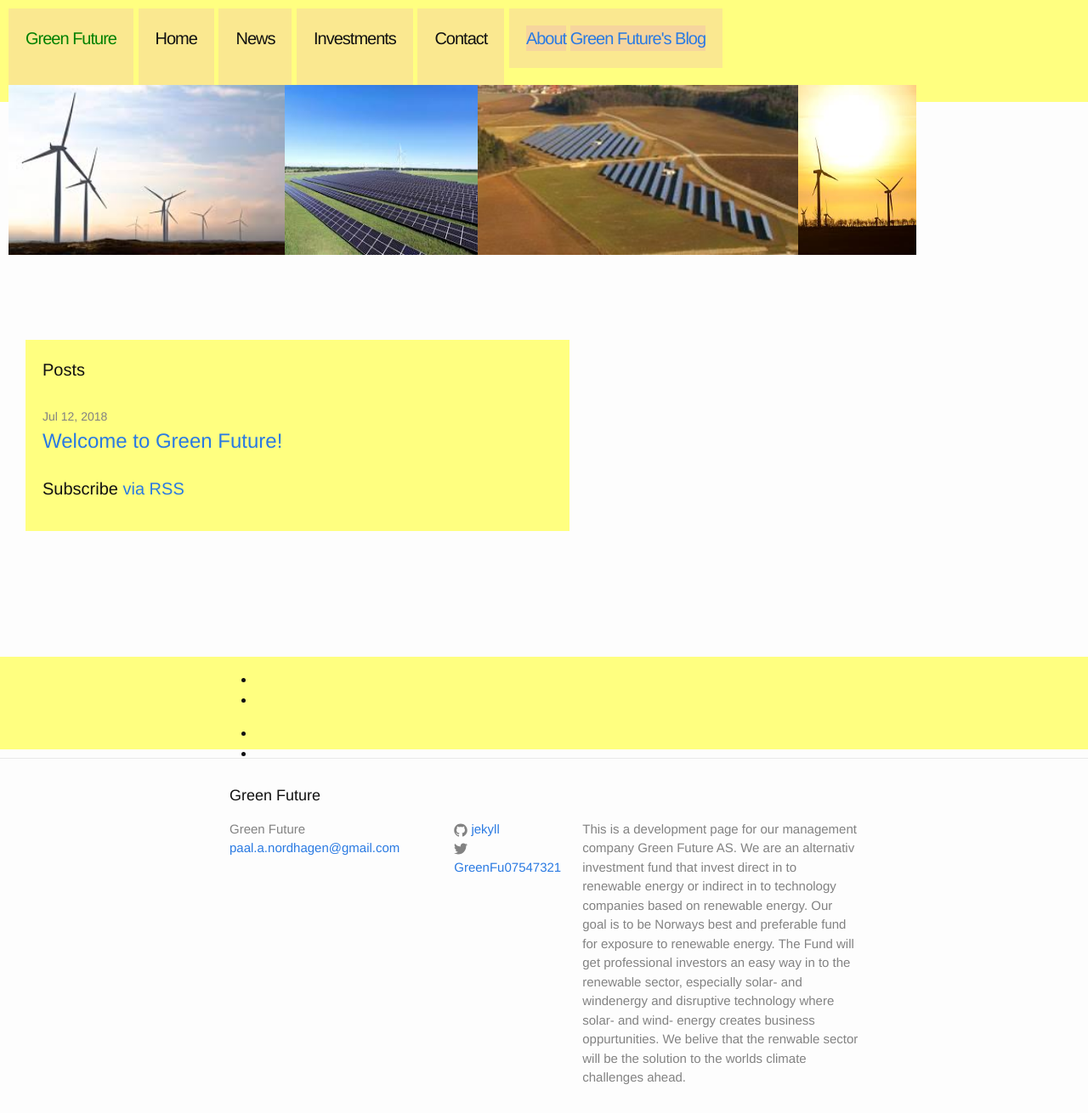
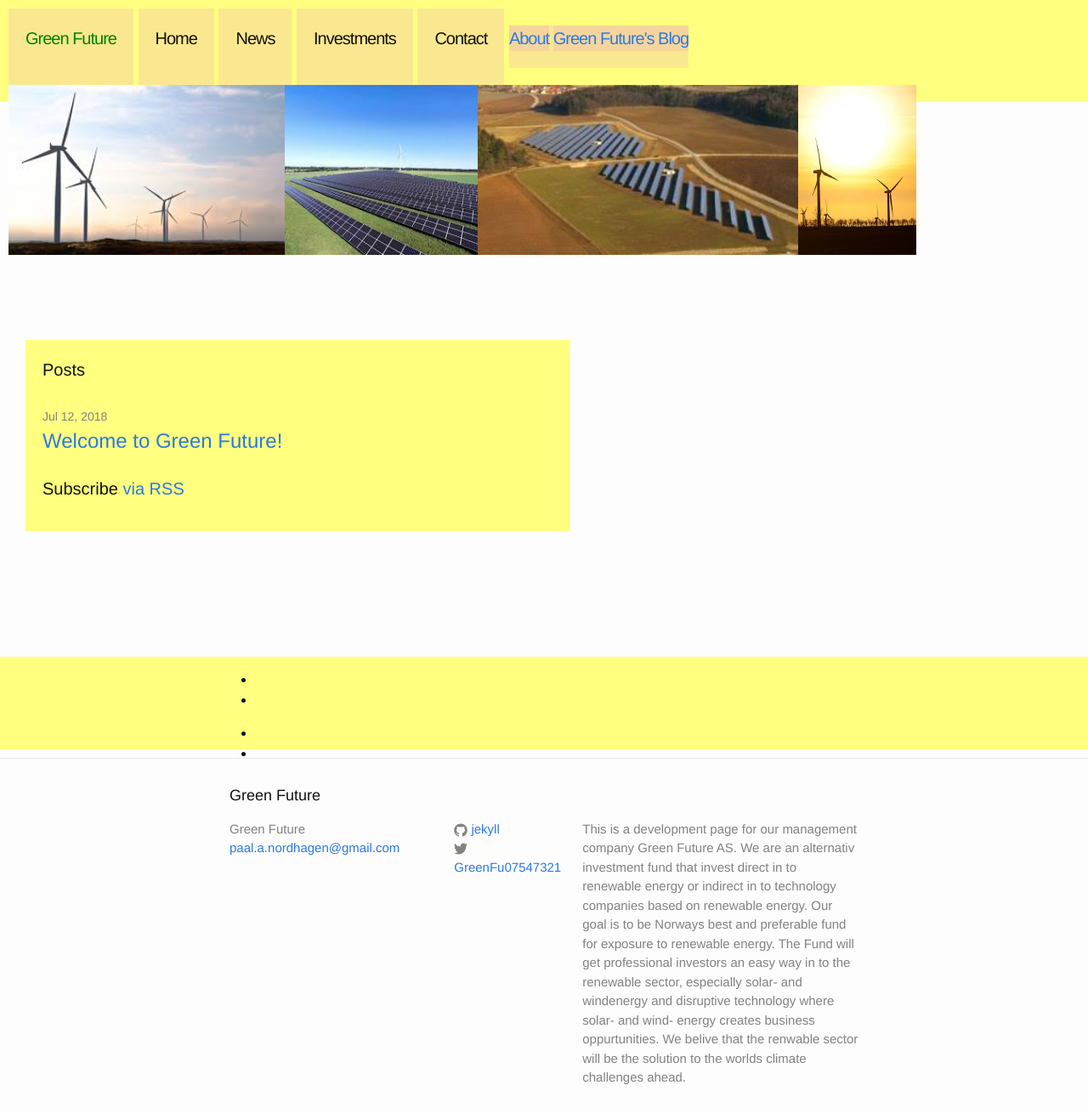
Before and after one commit to Paal-August/Paal-August.github.io, a Jekyll site: the page built from index.html, in a window 1280 px wide and 1310 px high. Shown: the whole window at 85% size. Built offline with Jekyll 4.4.1, drawn with Linux system fonts in a browser that asks for light colours.

Commit message:
Update _layout.scss

```diff
--- a/_sass/_layout.scss
+++ b/_sass/_layout.scss
@@ -122,9 +122,9 @@
 .trigger {
     margin:0 0 0 0;
     font-size: 20px;
-   /* height:50px;*/
+    height:50px;
     letter-spacing: -1px;
-    padding: 20px;
+
     background-color:#dd72DF2A;
     display:inline-block;
 }
```
